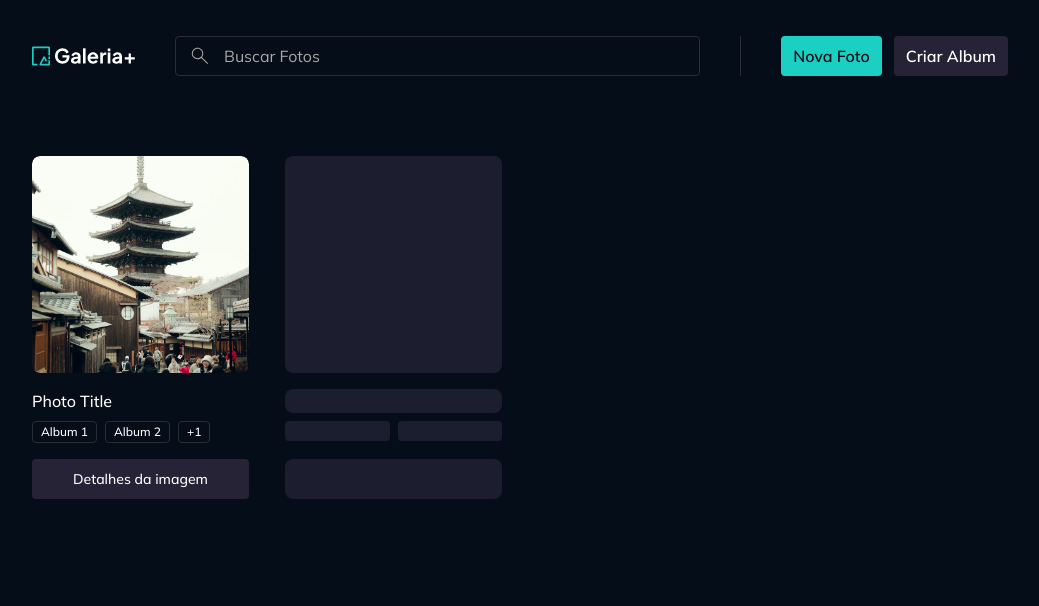
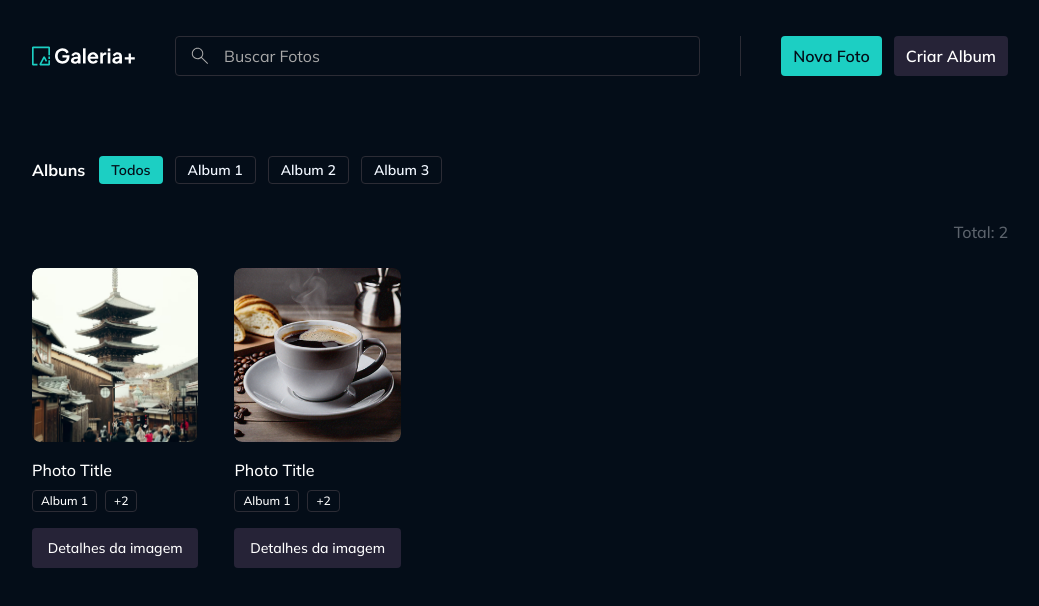
Before and after one commit to bruno0023/gallery-, a React (Vite) app: page / in a window 1280 px wide. Shown: the top 606 px of the page, without its empty margins (120-1159 px from the left). Built offline with nearby package versions, Linux system fonts and the light colour scheme.

Commit message:
feat: page-photo-details add preview da foto e botao de exclusao

```diff
--- /dev/null
+++ b/src/contexts/albums/components/albums-filter.tsx
@@ -0,0 +1,63 @@
+import type { Album } from "../models/album";
+import Text from "../../../components/text";
+import Button from "../../../components/button";
+import cx from "classnames";
+import Skeleton from "../../../components/skeleton";
+
+interface AlbumsFilterProps extends React.ComponentProps<"div"> {
+    albums: Album[];
+    loading?: boolean;
+}
+
+export default function AlbumsFilter({
+    albums,
+    loading,
+    className,
+    ...props
+}: AlbumsFilterProps) {
+    return (
+        <div
+            className={cx(
+                "flex items-center gap-3.5 overflow-x-auto",
+                className
+            )}
+            {...props}
+        >
+            <Text variant="heading-small">Albuns</Text>
+
+            <div className="flex items-center gap-3 overflow-x-auto">
+                {!loading && (
+                    <>
+                        <Button
+                            size="sm"
+                            className="cursor-pointer"
+                            variant="primary"
+                        >
+                            Todos
+                        </Button>
+
+                        {albums.map((album) => (
+                            <Button
+                                key={album.id}
+                                size="sm"
+                                className="cursor-pointer"
+                                variant="ghost"
+                            >
+                                {album.title}
+                            </Button>
+                        ))}
+
+                    </>
+                )}
+
+                {loading &&
+                    Array.from({ length: 5 }).map((_, index) => (
+                        <Skeleton
+                            key={`album-filter-loading-${index}`}
+                            className="w-20 h-8 rounded-md"
+                        />
+                    ))}
+            </div>
+        </div>
+    );
+}
--- /dev/null
+++ b/src/contexts/photo/components/photo-list.tsx
@@ -0,0 +1,66 @@
+import type { Photo } from "../models/photo";
+import PhotoWidget from "./photo-widget";
+import Text from "../../../components/text";
+import Skeleton from "../../../components/skeleton";
+
+interface PhotoListProps {
+    photos: Photo[];
+    loading?: boolean;
+}
+
+export default function PhotoList({
+    photos,
+    loading,
+}: PhotoListProps) {
+    return (
+        <div className='space-y-6'>
+
+            <Text
+                as='div'
+                variant='paragraph-large'
+                className='flex items-center justify-end gap-1 text-accent-span'
+            >
+
+                Total:{''}
+                {!loading ? (
+                    <div>{photos.length}</div>
+                ) : (
+                    <Skeleton className="w-6 h-6" />
+                )}
+
+            </Text>
+
+            {!loading && photos.length > 0 && (
+                <div className="grid grid-cols-5 gap-9">
+                    {photos.map((photo) => (
+                        <PhotoWidget
+                            key={photo.id}
+                            photo={photo}
+                            loading={loading}
+                        />
+                    ))}
+                </div>
+            )}
+
+            {loading && (
+                <div className="grid grid-cols-5 gap-9">
+                    {Array.from({ length: 10 }).map((_, index) => (
+                        <PhotoWidget
+                            key={`photo-loading-${index}`}
+                            photo={{} as Photo}
+                            loading
+                        />
+                    ))}
+                </div>
+            )}
+
+            {!loading && photos.length === 0 && (
+                <div className="flex items-center justify-center h-full">
+                    <Text variant="paragraph-large">
+                        Nenhuma foto encontrada.
+                    </Text>
+                </div>
+            )}
+        </div>
+    );
+}
--- /dev/null
+++ b/src/contexts/photo/components/photo-navigator.tsx
@@ -0,0 +1,55 @@
+import ButtonIcon from "../../../components/button-icon";
+import Skeleton from "../../../components/skeleton";
+import cx from "classnames";
+
+//Icones
+import ArrowLeftIcon from "../../../assets/icons/chevron-left.svg?react"
+import ArrowRightIcon from "../../../assets/icons/chevron-right.svg?react"
+import Button from "../../../components/button";
+import { useNavigate } from "react-router";
+
+interface PhotoNavigatorProps extends React.ComponentProps<"div"> {
+    previousPhotoId?: string,
+    nextPhotoId?: string,
+    loading?: boolean
+}
+
+export default function PhotoNavigator({
+    previousPhotoId,
+    nextPhotoId,
+    loading,
+    className,
+    ...props
+}: PhotoNavigatorProps) {
+
+    const navigator = useNavigate()
+
+    return (
+        <div className={cx("flex gap-2", className)} {...props} >
+            {!loading ? (
+                <>
+                    <ButtonIcon
+                        icon={ArrowLeftIcon}
+                        variant='secondary'
+                        disabled={!previousPhotoId}
+                        onClick={() => navigator(`/fotos/${previousPhotoId}`)}
+                    />
+                    <Button
+                        icon={ArrowRightIcon}
+                        variant='secondary'
+                        disabled={!nextPhotoId}
+                        onClick={() => navigator(`/fotos/${nextPhotoId}`)}
+                    >
+                        Próxima imagem
+                    </Button>
+                </>
+            ) : (
+                <>
+                    <Skeleton className="w-10 h-10" />
+                    <Skeleton className="w-20 h-10" />
+                </>
+            )}
+
+        </div>
+    )
+}
--- a/src/contexts/photo/components/photo-widget.tsx
+++ b/src/contexts/photo/components/photo-widget.tsx
@@ -21,10 +21,10 @@ export default function PhotoWidget({
                 <ImagiePreview
                     src={`/images/${photo.imageId}`}
                     title={photo.title}
-                    imageClassName="w-54.25 h-54.25 rounded-lg"
+                    imageClassName="w-43.5 h-43.5 rounded-lg"
                 />
             ) : (
-                <Skeleton className="w-54.25 h-54.25 rounded-lg" />
+                <Skeleton className="w-43.5 h-43.5 rounded-lg" />
             )}
 
             <div className="flex flex-col gap-2">
@@ -37,14 +37,14 @@ export default function PhotoWidget({
                 <div className='flex gap-2 min-h-5.5'>
                     {!loading ? (
                         <>
-                            {photo.albums.slice(0, 2).map(album => (
+                            {photo.albums.slice(0, 1).map(album => (
                                 <Badge className="truncate" size='xs' key={album.id}>
                                     {album.title}
                                 </Badge>
                             ))}
-                            {photo.albums.length > 2 &&
+                            {photo.albums.length > 1 &&
                                 <Badge size='xs'>
-                                    +{photo.albums.length - 2}
+                                    +{photo.albums.length - 1}
                                 </Badge>
                             }
                         </>
--- a/src/pages/page-home.tsx
+++ b/src/pages/page-home.tsx
@@ -1,14 +1,20 @@
 import Container from "../components/container";
-import PhotoWidget from "../contexts/photo/components/photo-widget";
-import type { Photo } from "../contexts/photo/models/photo";
+import AlbumsFilter from "../contexts/albums/components/albums-filter";
+import PhotoList from "../contexts/photo/components/photo-list";
 
 export default function PageHome() {
     return (
         <Container>
-            <div className='grid grid-cols-4 gap-9'>
-                <PhotoWidget photo={
+            <AlbumsFilter albums={[
+                { id: '1', title: 'Album 1' },
+                { id: '2', title: 'Album 2' },
+                { id: '3', title: 'Album 3' }
+            ]}
+                className="mb-9"
+            />
+            <PhotoList photos={[
                 {
-                        id: '123',
+                    id: '1',
                     title: 'Photo Title',
                     imageId: 'portrait-tower.png',
                     albums: [
@@ -16,11 +22,18 @@ export default function PageHome() {
                         { id: '2', title: 'Album 2' },
                         { id: '3', title: 'Album 3' }
                     ]
-                    }}
-                />
-
-                <PhotoWidget photo={{} as Photo} loading={true} />
-            </div>
+                },
+                {
+                    id: '2',
+                    title: 'Photo Title',
+                    imageId: 'square-breakfast.png',
+                    albums: [
+                        { id: '1', title: 'Album 1' },
+                        { id: '2', title: 'Album 2' },
+                        { id: '3', title: 'Album 3' }
+                    ]
+                }
+            ]} />
         </Container>
     )
 }
--- a/src/pages/page-photo-details.tsx
+++ b/src/pages/page-photo-details.tsx
@@ -1,14 +1,49 @@
-import { useParams } from "react-router";
 import Text from "../components/text";
+import Container from "../components/container";
+import Skeleton from "../components/skeleton";
+import type { Photo } from "../contexts/photo/models/photo";
+import PhotoNavigator from "../contexts/photo/components/photo-navigator";
+import ImagiePreview from "../components/image-preview";
+import Button from "../components/button";
 
 export default function PagePhotoDetails() {
-    const { id } = useParams()
+
+    //Apenas para testar o mock
+    const isLoading = false
+    const photo = {
+        id: '1',
+        title: 'Por do Sol',
+        imageId: 'portrait-tower.png',
+    } as Photo;
 
     return (
-        <>
-            <Text variant='heading-medium'>Foto Detalhes</Text>
-            <hr />
-            <Text variant='heading-medium'>id da foto: {id}</Text>
-        </>
+        <Container>
+            <header className="flex items-center justify-between gap-8 mb-8">
+                {!isLoading ? (
+                    <Text variant="heading-large">{photo?.title}</Text>
+                ): (
+                    <Skeleton className="w-48 h-8" />
+                )}
+
+                <PhotoNavigator loading={isLoading} />
+            </header>
+
+            <div className="grid grid-cols-[21rem] gap-24">
+                <div className="space-y-3">
+                    {!isLoading ? (
+                        <ImagiePreview src={`/images/${photo?.imageId}`} title={photo?.title} imageClassName="h-84"/>
+                    ) : (
+                        <Skeleton className="h-84" />
+                    )}
+
+                    {!isLoading ? (
+                        <Button variant='destructive'>Excluir Foto</Button>
+                    ) : (
+                        <Skeleton className="w-32 h-8" />
+                    )}
+
+                </div>
+            </div>
+        </Container>
     )
 }
```
Lines whose indentation alone changed are shown as unchanged.
